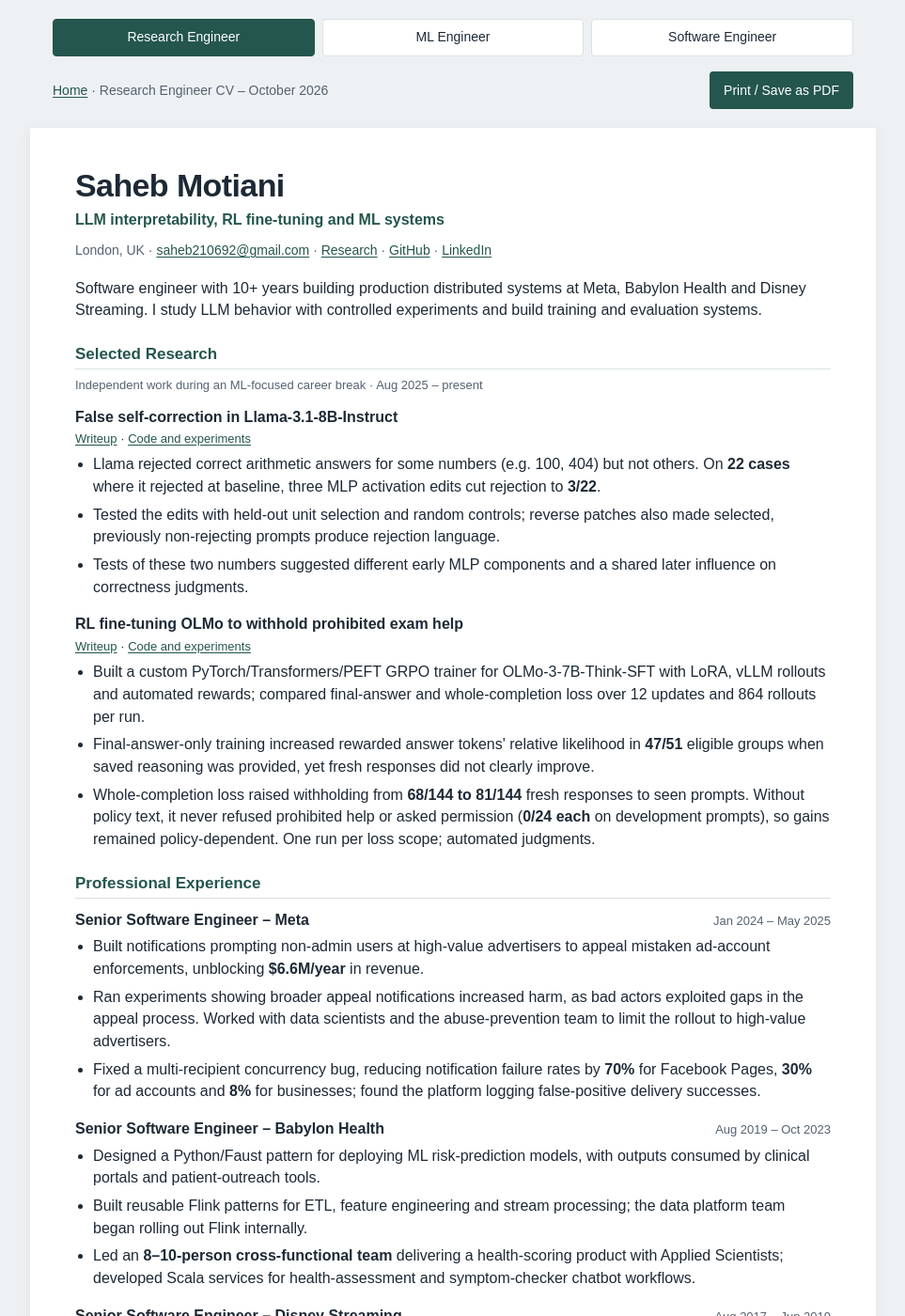
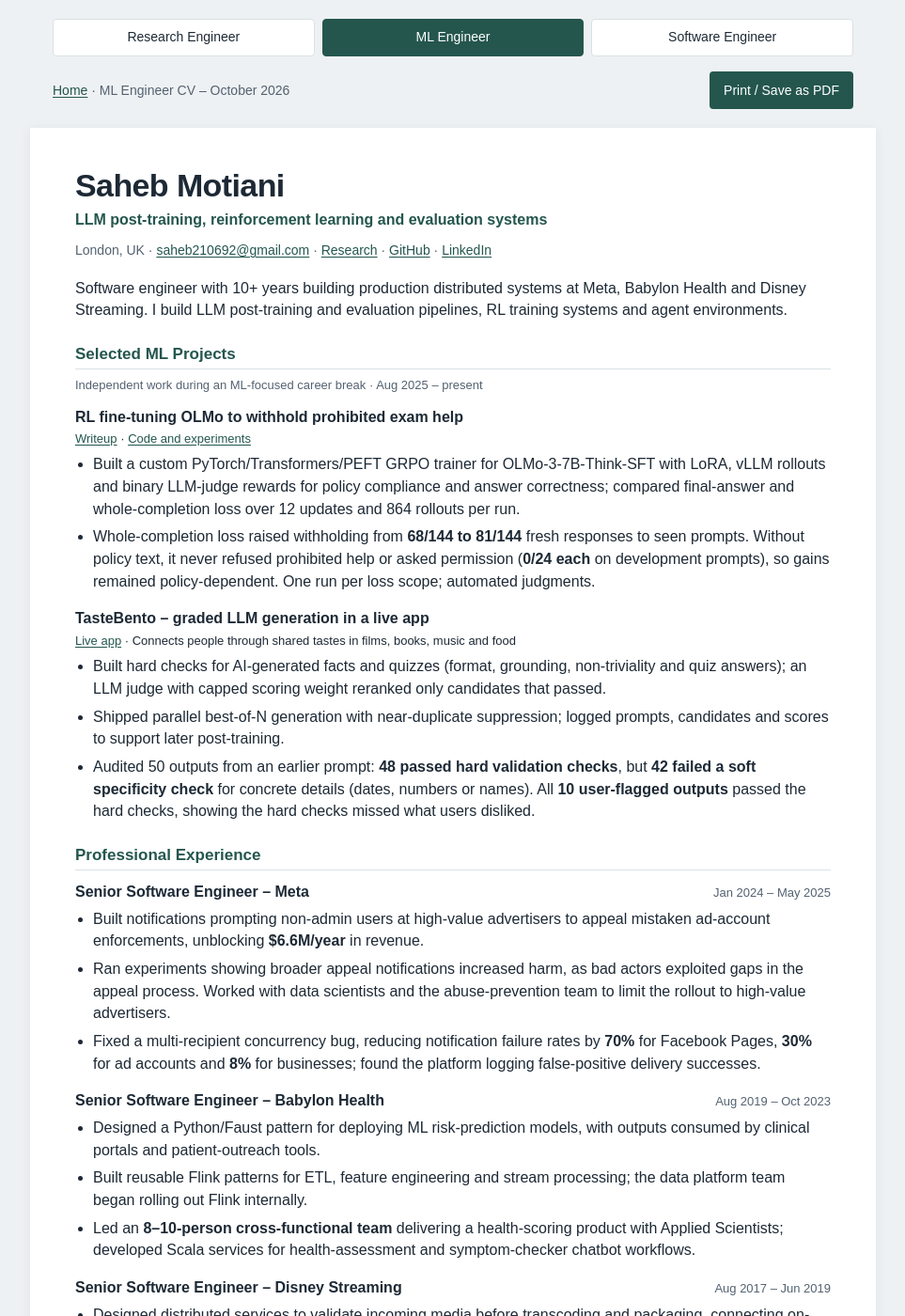
Before and after one commit to Saheb/saheb.github.com, a Jekyll site: the page cv.html, which Jekyll copies as it is, in a window 1280 px wide and 1400 px high. Shown: the whole window at 94% size, without its empty margins (158-1121 px from the left). Built offline with Jekyll 4.4.1, drawn with Linux system fonts in a browser that asks for light colours; some of the changed text lies outside the part shown.

Commit message:
Make ML Engineer the default CV at cv.html
Co-Authored-By: Claude Opus 5.5 (1M context) <noreply@anthropic.com>
Claude-Session: https://claude.ai/code/session_01L5spMFj1NX8EUY86ZNMMWb

```diff
--- a/cv.html
+++ b/cv.html
@@ -3,8 +3,8 @@
 <head>
     <meta charset="utf-8">
     <meta name="viewport" content="width=device-width, initial-scale=1">
-    <title>Saheb Motiani - Research Engineer CV</title>
-    <meta name="description" content="LLM interpretability, RL fine-tuning, and training and evaluation systems, backed by over ten years of production engineering.">
+    <title>Saheb Motiani - ML Engineer CV</title>
+    <meta name="description" content="LLM post-training, reward design and evaluation systems, backed by over ten years of production software engineering.">
     <meta name="robots" content="index,follow">
     <link rel="canonical" href="https://saheb.github.io/cv.html">
     <link rel="icon" href="/saheb-circle.png">
@@ -97,41 +97,40 @@
 <body class="">
     <div class="toolbar">
         <nav class="cv-modes" aria-label="CV version">
-            <a href="cv-research.html" aria-current="page">Research Engineer</a>
-            <a href="cv-mle.html">ML Engineer</a>
+            <a href="cv-research.html">Research Engineer</a>
+            <a href="cv-mle.html" aria-current="page">ML Engineer</a>
             <a href="cv-swe.html">Software Engineer</a>
         </nav>
-        <p><a href="./">Home</a> &middot; Research Engineer CV – October 2026</p>
+        <p><a href="./">Home</a> &middot; ML Engineer CV – October 2026</p>
         <button type="button" onclick="window.print()">Print / Save as PDF</button>
     </div>
     <main>
         <div class="cv-page">
             <header>
                 <h1>Saheb Motiani</h1>
-                <p class="focus">LLM interpretability, RL fine-tuning and ML systems</p>
+                <p class="focus">LLM post-training, reinforcement learning and evaluation systems</p>
                 <p class="contact">London, UK &middot; <a href="mailto:saheb210692@gmail.com">saheb210692@gmail.com</a> &middot; <a href="https://saheb.github.io/research/">Research</a> &middot; <a href="https://github.com/Saheb">GitHub</a> &middot; <a href="https://linkedin.com/in/sahebmotiani">LinkedIn</a></p>
-                <p class="summary">Software engineer with 10+ years building production distributed systems at Meta, Babylon Health and Disney Streaming. I study LLM behavior with controlled experiments and build training and evaluation systems.</p>
+                <p class="summary">Software engineer with 10+ years building production distributed systems at Meta, Babylon Health and Disney Streaming. I build LLM post-training and evaluation pipelines, RL training systems and agent environments.</p>
             </header>
 
-            <section aria-labelledby="research-heading">
-                <h2 id="research-heading">Selected Research</h2>
+            <section aria-labelledby="ml-heading">
+                <h2 id="ml-heading">Selected ML Projects</h2>
                 <p class="section-context">Independent work during an ML-focused career break &middot; Aug 2025 &ndash; present</p>
-                <article>
-                    <h3>False self-correction in Llama-3.1-8B-Instruct</h3>
-                    <p class="entry-links"><a href="https://saheb.github.io/research/llama-false-correction/">Writeup</a> &middot; <a href="https://github.com/Saheb/llama31-8b-false-correction">Code and experiments</a></p>
-                    <ul>
-                        <li>Llama rejected correct arithmetic answers for some numbers (e.g. 100, 404) but not others. On <strong>22 cases</strong> where it rejected at baseline, three MLP activation edits cut rejection to <strong>3/22</strong>.</li>
-                        <li>Tested the edits with held-out unit selection and random controls; reverse patches also made selected, previously non-rejecting prompts produce rejection language.</li>
-                        <li>Tests of these two numbers suggested different early MLP components and a shared later influence on correctness judgments.</li>
-                    </ul>
-                </article>
                 <article>
                     <h3>RL fine-tuning OLMo to withhold prohibited exam help</h3>
                     <p class="entry-links"><a href="https://saheb.github.io/research/teaching-llm-to-not-help-cheat/">Writeup</a> &middot; <a href="https://github.com/Saheb/rlft">Code and experiments</a></p>
                     <ul>
-                        <li>Built a custom PyTorch/Transformers/PEFT GRPO trainer for OLMo-3-7B-Think-SFT with LoRA, vLLM rollouts and automated rewards; compared final-answer and whole-completion loss over 12 updates and 864 rollouts per run.</li>
-                        <li>Final-answer-only training increased rewarded answer tokens' relative likelihood in <strong>47/51</strong> eligible groups when saved reasoning was provided, yet fresh responses did not clearly improve.</li>
+                        <li>Built a custom PyTorch/Transformers/PEFT GRPO trainer for OLMo-3-7B-Think-SFT with LoRA, vLLM rollouts and binary LLM-judge rewards for policy compliance and answer correctness; compared final-answer and whole-completion loss over 12 updates and 864 rollouts per run.</li>
                         <li>Whole-completion loss raised withholding from <strong>68/144 to 81/144</strong> fresh responses to seen prompts. Without policy text, it never refused prohibited help or asked permission (<strong>0/24 each</strong> on development prompts), so gains remained policy-dependent. One run per loss scope; automated judgments.</li>
+                    </ul>
+                </article>
+                <article>
+                    <h3>TasteBento &ndash; graded LLM generation in a live app</h3>
+                    <p class="entry-links"><a href="https://tastebento.com">Live app</a> &middot; Connects people through shared tastes in films, books, music and food</p>
+                    <ul>
+                        <li>Built hard checks for AI-generated facts and quizzes (format, grounding, non-triviality and quiz answers); an LLM judge with capped scoring weight reranked only candidates that passed.</li>
+                        <li>Shipped parallel best-of-N generation with near-duplicate suppression; logged prompts, candidates and scores to support later post-training.</li>
+                        <li>Audited 50 outputs from an earlier prompt: <strong>48 passed hard validation checks</strong>, but <strong>42 failed a soft specificity check</strong> for concrete details (dates, numbers or names). All <strong>10 user-flagged outputs</strong> passed the hard checks, showing the hard checks missed what users disliked.</li>
                     </ul>
                 </article>
             </section>
@@ -165,7 +164,7 @@
         </div>
 
         <div class="cv-page">
-            <div class="continuation"><strong>Saheb Motiani</strong><span>LLM interpretability, RL fine-tuning and ML systems</span></div>
+            <div class="continuation"><strong>Saheb Motiani</strong><span>LLM post-training, reinforcement learning and evaluation systems</span></div>
 
             <section aria-labelledby="earlier-heading">
                 <h2 id="earlier-heading">Earlier Experience</h2>
@@ -176,14 +175,22 @@
             </section>
 
             <section aria-labelledby="systems-heading">
-                <h2 id="systems-heading">Selected ML Systems &amp; Experiments</h2>
+                <h2 id="systems-heading">RL &amp; Agent Systems</h2>
                 <article>
-                    <h3>Orbit Wars &ndash; self-play RL training and evaluation system</h3>
+                    <h3>Orbit Wars &ndash; multi-agent self-play RL system</h3>
                     <p class="entry-links">Kaggle placement: 1,060 / 4,729 &middot; <a href="https://github.com/Saheb/kaggle-orbit-wars">Code and results</a> &middot; <a href="https://saheb.github.io/blog/orbit-wars/replay-83428941.html">Interactive replay</a></p>
                     <ul>
                         <li>Built a GPU-vectorized PyTorch simulator, entity-transformer PPO policy, self-play league and standalone export; measured <strong>~4.1k end-to-end environment steps/s on RTX PRO 6000</strong>, including policy inference and PPO updates.</li>
                         <li>Diagnosed an evaluator that counted opponent crashes as wins; added fail-closed checks, built fixed, seat-balanced evaluation panels and checked train/export parity.</li>
                         <li>A post-competition policy won <strong>98.0%</strong> against a mid-tier planner and <strong>14.1%</strong> against the 13th-ranked agent (256 games each), but <strong>0/32</strong> against a top-10 agent.</li>
+                    </ul>
+                </article>
+                <article>
+                    <h3>Content Moderation OpenEnv &ndash; multi-step agent environment</h3>
+                    <p class="entry-links"><a href="https://github.com/Saheb/content-moderation-env">Code and benchmark</a></p>
+                    <ul>
+                        <li>Built a deterministic OpenEnv moderation environment with four task packs and episodes up to <strong>150 steps</strong>; implemented thread-context and policy-lookup tools, typed actions and reward shaping.</li>
+                        <li>Benchmarked <strong>four hosted LLMs</strong> in one-shot and multi-step tool-using modes; reported task scores separately from accumulated reward because models with equal scores earned different rewards.</li>
                     </ul>
                 </article>
                 <article>
@@ -197,7 +204,7 @@
 
             <section class="compact" aria-labelledby="skills-heading">
                 <h2 id="skills-heading">Technical Skills</h2>
-                <p><strong>ML and experiments:</strong> Python, PyTorch, JAX, NumPy, Transformers, PEFT/LoRA, vLLM; PPO, GRPO, self-play, activation patching, probing and controlled evaluation.</p>
+                <p><strong>ML and evaluation:</strong> Python, PyTorch, JAX, NumPy, Transformers, PEFT/LoRA, vLLM; PPO, GRPO, self-play, best-of-N/rejection sampling, LLM-as-judge, reward shaping and agent evaluation.</p>
                 <p><strong>Production systems:</strong> Scala, Java, SQL, Kafka, Flink, AWS, GCP, Kubernetes; distributed services, streaming pipelines and model deployment.</p>
             </section>
 
--- a/scripts/build-cvs.py
+++ b/scripts/build-cvs.py
@@ -128,7 +128,7 @@ def main():
         filename = profile["filename"]
         (ROOT / filename).write_text(render_profile(profile, content, template, profiles, key))
         print(f"Built {filename}")
-    (ROOT / "cv.html").write_text(render_profile(profiles["research"], content, template, profiles, "research", index=True))
+    (ROOT / "cv.html").write_text(render_profile(profiles["mle"], content, template, profiles, "mle", index=True))
     print("Built cv.html")
 
 
```
Also changed, not shown: other parts of cv.html (+1 -1 lines), cv/README.md (+1 -1 lines).
